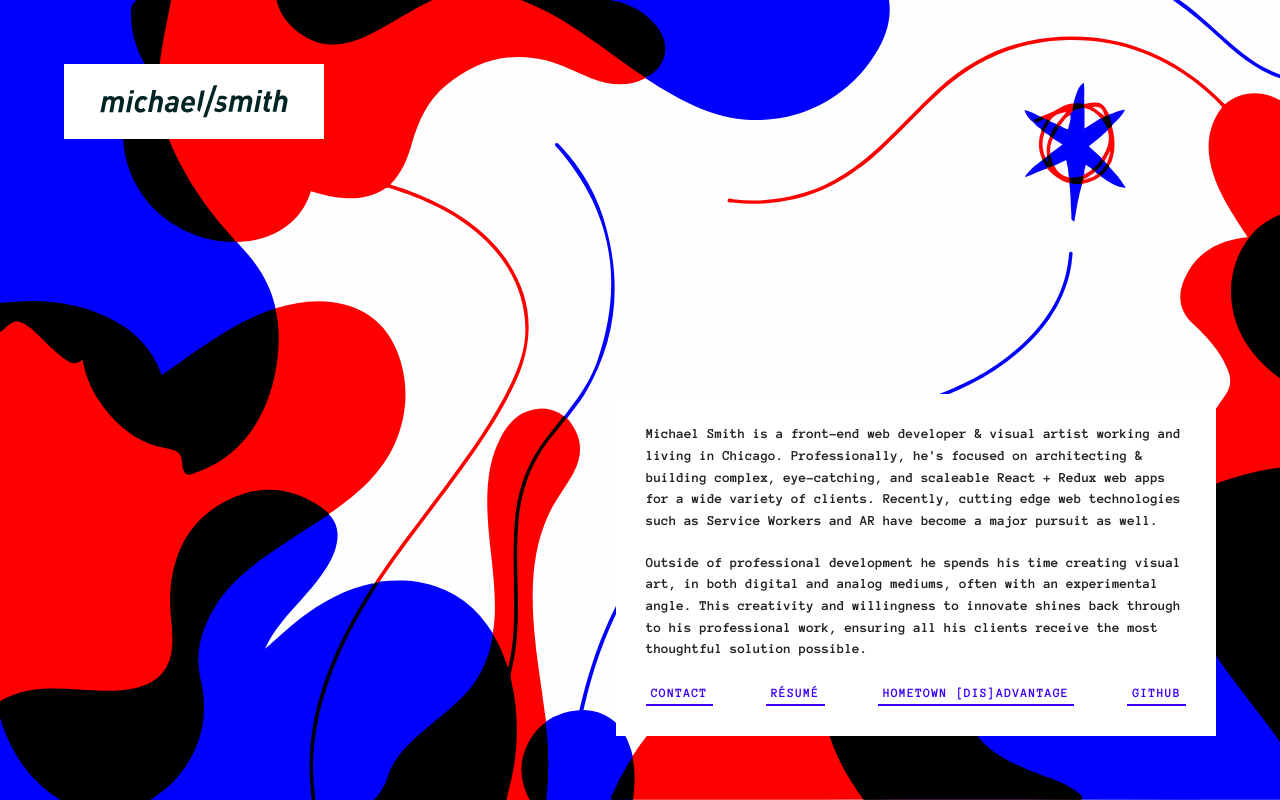
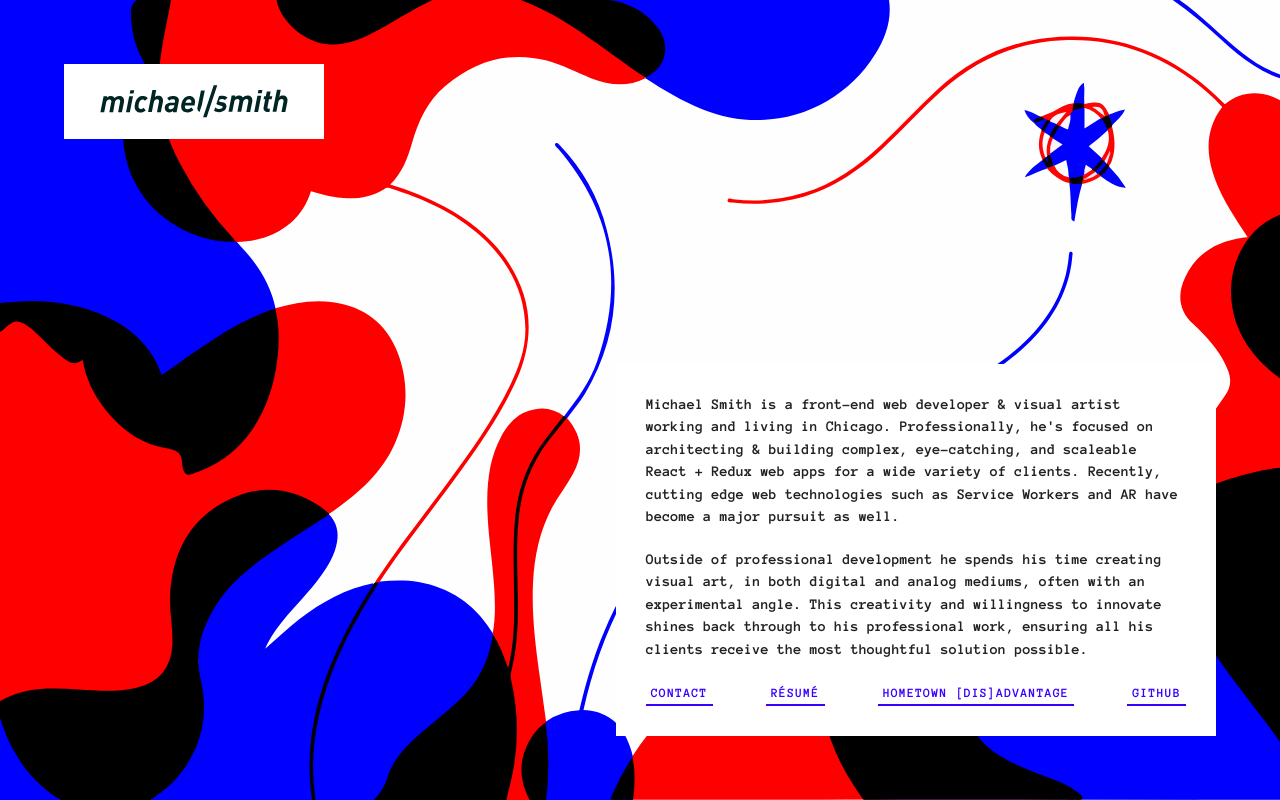
Before and after one commit to michael-eightnine/porfolio-splash, a React (Create React App) app: page / in a window 1280 px wide. Built offline with nearby package versions, Linux system fonts and the light colour scheme; the HTML template or start-up script is replaced by a standard one.

Commit message:
2020 update

```diff
--- a/src/App.js
+++ b/src/App.js
@@ -4,7 +4,7 @@ import "./scss/app.scss";
 
 console.log(
   "%c👋 Hello dev console user! If you're a fan of what you've seen on this site then reach out to me at michael@eightnine.co! I'd love to hear from you!",
-  "color: #3900ff; font-size: 13px"
+  "font-size: 13px"
 );
 
 const App = () => (
--- a/src/components/ContentBlock/content-block.scss
+++ b/src/components/ContentBlock/content-block.scss
@@ -35,8 +35,8 @@
   &__section {
     display: block;
     margin-bottom: 20px;
-    line-height: 1.55;
-    font-size: 14px;
+    line-height: 1.5;
+    font-size: 15px;
   }
 
   &__links {
--- a/src/components/WithTransition/WithTransition.js
+++ b/src/components/WithTransition/WithTransition.js
@@ -9,12 +9,9 @@ import React, { Component } from "react";
  */
 const WithTransition = WrappedComponent =>
   class extends Component {
-    constructor() {
-      super();
-      this.state = {
-        transitionActive: true
-      };
-    }
+    state = {
+      transitionActive: true
+    };
 
     componentDidMount() {
       setTimeout(() => {
```
Also changed, not shown: 1 other file (tests, documents, lock files or other folders).
